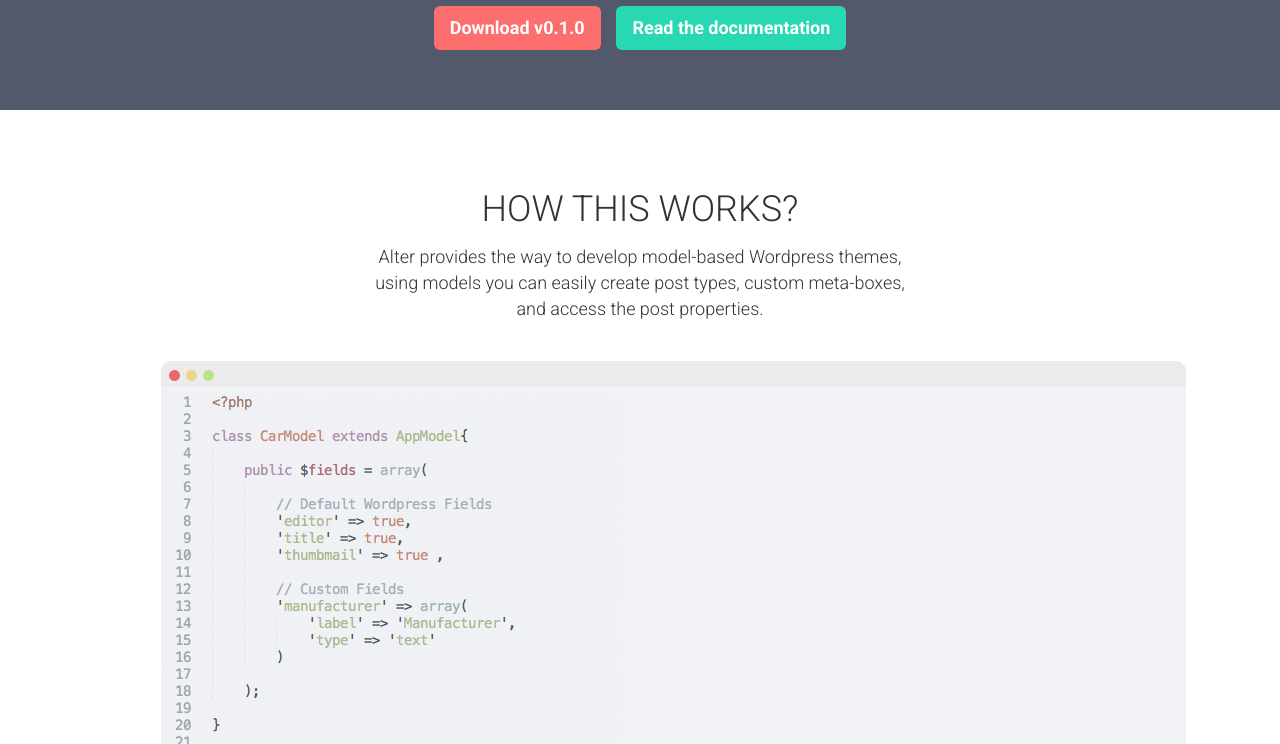
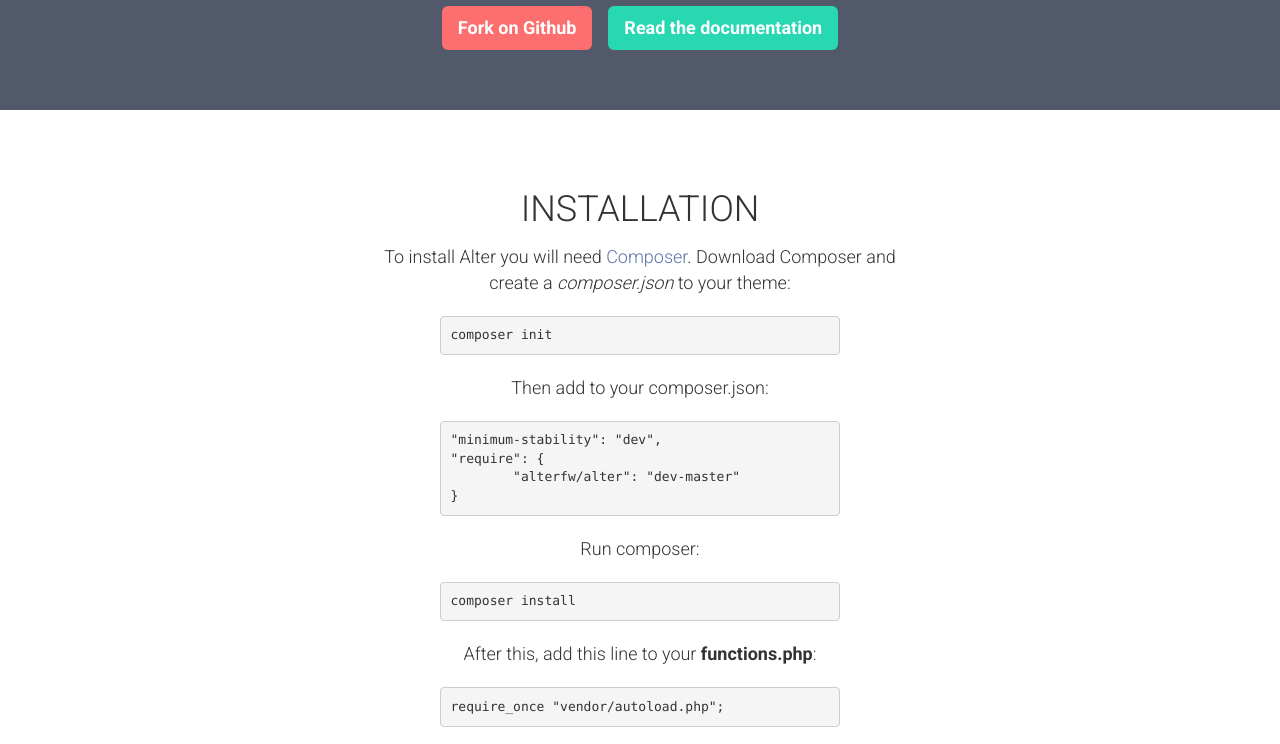
Before and after one commit to alterfw/alterfw.github.io, a website: page index.html in a window 1280 px wide. Shown: the part 380-1124 px from the top of the page. Drawn offline with Linux system fonts and the light colour scheme.

Commit message:
Add install instructions

```diff
--- a/index.html
+++ b/index.html
@@ -38,7 +38,7 @@
                     <small>A Framework from developers to developers</small>
 
                     <div class="buttons">
-                        <a target="_blank" href="https://github.com/alterfw/alter/releases/tag/0.1.0" class="btn btn-lg btn-danger">Download v0.1.0</a>
+                        <a target="_blank" href="https://github.com/alterfw/alter" class="btn btn-lg btn-danger">Fork on Github</a>
 
                         <a target="_blank" href="http://alter-framework.readthedocs.org/en/latest/index.html" class="btn btn-lg btn-info">Read the documentation</a>
                     </div>
@@ -53,7 +53,34 @@
 
             <section class="alter-container">
 
-                <h2>How this works?</h2>
+                <h2>Installation</h2>
+
+                <p>
+                   To install Alter you will need <a href="https://getcomposer.org/" target="_blank">Composer</a>. Download Composer and create a <em>composer.json</em> to your theme:
+                </p>
+
+                <pre>composer init</pre>
+
+                <p>Then add to your composer.json:</p>
+
+                <pre>"minimum-stability": "dev",
+"require": {
+        "alterfw/alter": "dev-master"
+}</pre>
+
+                <p>Run composer:</p>
+
+                <pre>composer install</pre>
+
+                <p>After this, add this line to your <strong>functions.php</strong>:</p>
+
+                <pre>require_once "vendor/autoload.php";</pre>
+
+            </section>
+
+            <section class="alter-container">
+
+                <h2>How it works?</h2>
 
                 <p>
                     Alter provides the way to develop model-based Wordpress themes, using models you can easily create post types, custom meta-boxes, and access the post properties.
--- a/sass/screen.scss
+++ b/sass/screen.scss
@@ -91,6 +91,15 @@
 		text-align: center;
 	}
 
+	pre{
+		text-align:left!important;
+		width:100%;
+		max-width: 400px;
+		margin:0 auto;
+		display: block;
+		margin-bottom:20px;
+	}
+
 	h2{
 		text-transform: uppercase;
 		font-weight: 300;
```
Also changed, not shown: stylesheets/screen.css.
